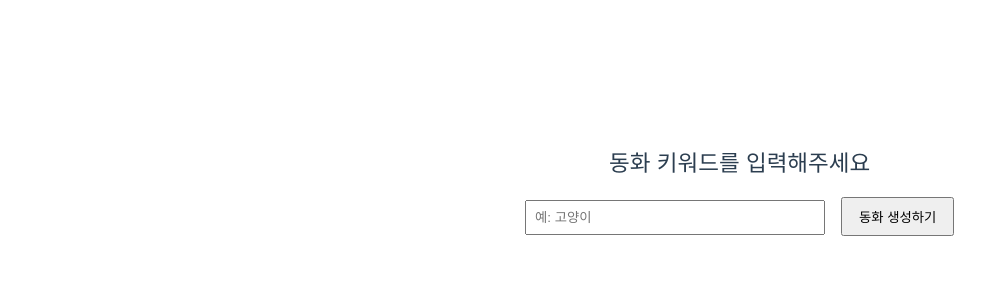
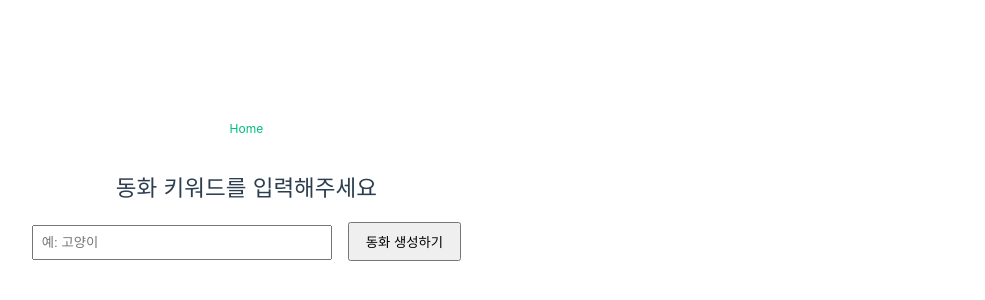
Before and after one commit to Hyeon54/storybook-project, a Vue app in the folder frontend/: page /create in a window 1280 px wide. Shown: the part 210-510 px from the top of the page, without its empty margins (147-1132 px from the left). Built offline with nearby package versions, Linux system fonts and the light colour scheme.

Commit message:
업데이트 App.vue

```diff
--- a/frontend/src/App.vue
+++ b/frontend/src/App.vue
@@ -3,20 +3,22 @@
 <!-- RouterView : 현재 선택된 페이지 컴포넌트를 이곳에 렌더링 -->
 <!-- 전역 스타일: 공통 레이아웃을 위한 CSS 설정-->
 <script setup>
-import { RouterLink, RouterView } from 'vue-router'
+import { RouterLink, RouterView } from "vue-router";
 // HelloWorld는 더 이상 필요 없으므로 import도 제거
 </script>
 
 <template>
+  <div>
     <header>
       <div class="wrapper">
-      <!-- <nav>
+        <nav>
           <RouterLink to="/">Home</RouterLink>
-      </nav> -->
+        </nav>
       </div>
     </header>
 
     <RouterView />
+  </div>
 </template>
 
 <style scoped>
```
Lines whose indentation alone changed are shown as unchanged.
